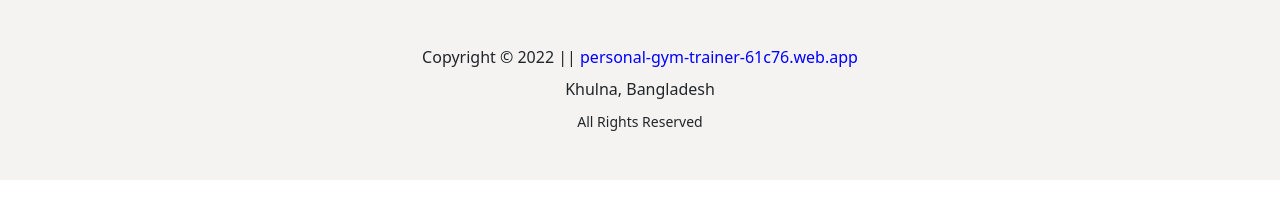
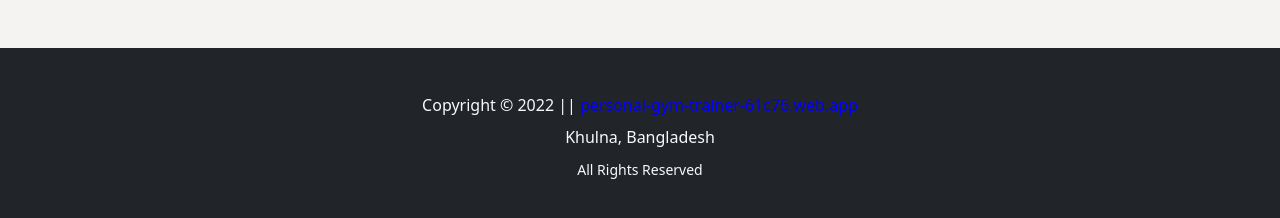
Before and after one commit to Fahimphero/personal-gym-trainer, a React (Create React App) app: page / in a window 1280 px wide. Shown: the part 1475-1693 px from the top of the page. Before the commit the page ends 1655 px from the top, so only its background shows below. Built offline with nearby package versions, Linux system fonts and the light colour scheme; no server answers.

Commit message:
footer added

```diff
--- a/src/Pages/Footer/Footer.js
+++ b/src/Pages/Footer/Footer.js
@@ -2,10 +2,10 @@ import React from 'react';
 
 const Footer = () => {
     return (
-        <div className='text-center mt-5' style={{ display: 'flex', flexDirection: 'column' }}>
-            <h6>Copyright © 2022 || <span style={{ color: 'blue' }}>personal-gym-trainer-61c76.web.app</span> </h6>
-            <h6 className='mt-1'>Khulna, Bangladesh</h6>
-            <small className='mt-1 mb-5'>All Rights Reserved</small>
+        <div className='text-center mt-5 bg-dark' style={{ display: 'flex', flexDirection: 'column' }}>
+            <h6 className='text-light pt-5'>Copyright © 2022 || <span style={{ color: 'blue' }}>personal-gym-trainer-61c76.web.app</span> </h6>
+            <h6 className='mt-1 text-light'>Khulna, Bangladesh</h6>
+            <small className='mt-1 mb-5 text-light'>All Rights Reserved</small>
         </div>
     );
 };
```
